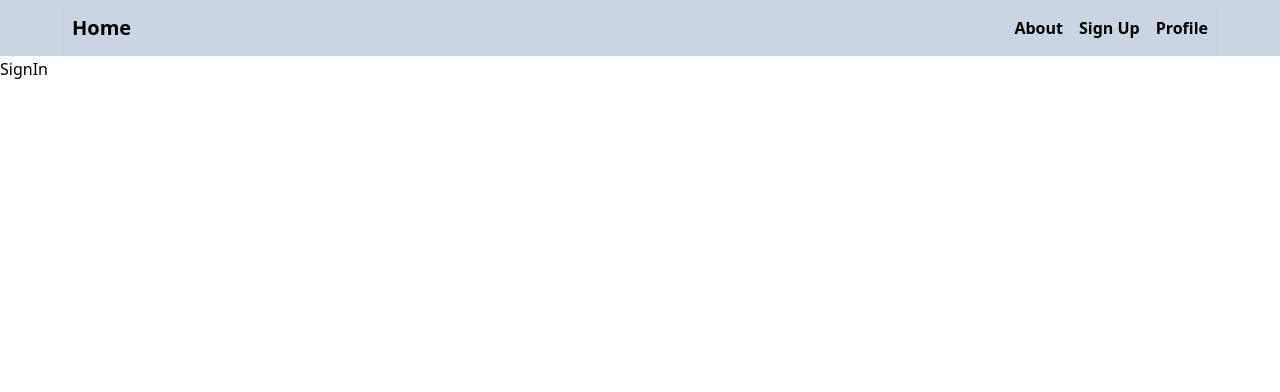
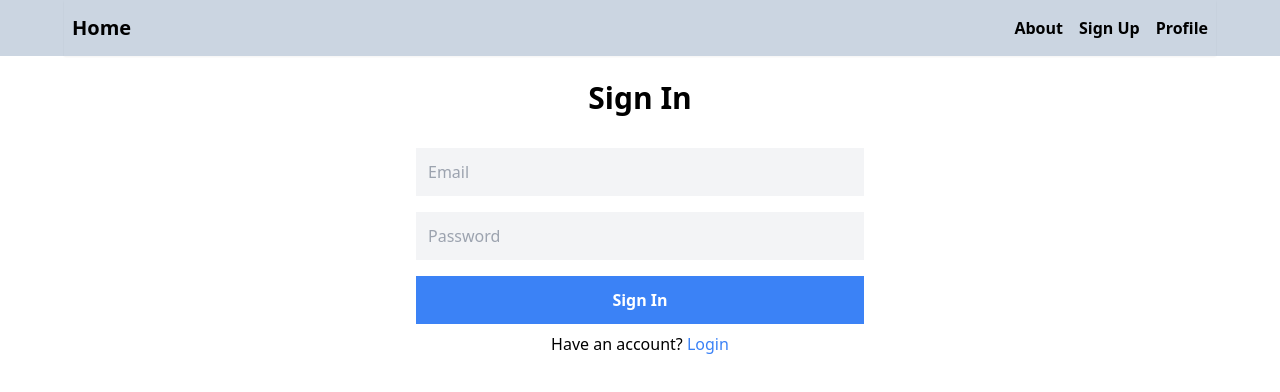
Before and after one commit to Kami-1716/mern-auth, a React (Vite) app in the folder frontend/: page /sign-in in a window 1280 px wide. Shown: the top 392 px of the page. Built offline with nearby package versions, Linux system fonts and the light colour scheme.

Commit message:
Add form validation and error handling to SignIn page

```diff
--- a/frontend/src/pages/SignIn.jsx
+++ b/frontend/src/pages/SignIn.jsx
@@ -1,8 +1,88 @@
-import React from 'react'
+import React, { useState } from 'react'
+import { useForm } from 'react-hook-form'
+import { Link } from 'react-router-dom'
 
 const SignIn = () => {
+  const [userData, setUserData] = useState({})
+  const [isSuccess, setIsSuccess] = useState(false)
+  const [isError, setIsError] = useState(false)
+
+  const { register, handleSubmit, formState: {
+    errors,
+    isSubmitting
+  } } = useForm()
+
+  const onSubmit = async (data) => {
+    const response = await fetch('/api/v1/user/login', {
+      method: 'POST',
+      headers: {
+        'Content-Type': 'application/json',
+      },
+      body: JSON.stringify(data),
+    });
+
+    console.log(response);
+    if (response.ok) {
+      const responseData = await response.json();
+      setUserData(responseData.data);
+      setIsSuccess(true);
+    } else {
+      setIsError(true);
+    }
+  }
+
+  setTimeout(() => {
+    setIsSuccess(false);
+    setIsError(false);
+  }, 4000);
+
   return (
-    <div>SignIn</div>
+    <div className='m-4'>
+      <h1 className='text-3xl text-center font-semibold my-6'>Sign In</h1>
+      <form className='flex flex-col items-center'
+        onSubmit={handleSubmit(onSubmit)}
+      >
+        <input
+          type='email'
+          placeholder='Email'
+          className=' p-3 bg-gray-100 max-w-md w-full outline-none mx-2 my-2'
+          {...register('email', {
+            required: "Email is required",
+            pattern: {
+              value: /^[A-Z0-9._%+-]+@[A-Z0-9.-]+\.[A-Z]{2,4}$/i,
+              message: "Invalid email address"
+            }
+          })}
+        />
+        {errors.email && <p className='text-red-500'>{errors.email.message}</p>}
+        <input
+          type='password'
+          placeholder='Password'
+          className=' p-3 bg-gray-100 max-w-md w-full outline-none mx-2 my-2'
+          {...register('password', {
+            required: "Password is required",
+            minLength: {
+              value: 8,
+              message: "Minimum length is 8"
+            }
+          })}
+        />
+        {errors.password && <p className='text-red-500'>{errors.password.message}</p>}
+
+        <button
+          type='submit'
+          className='p-3 bg-blue-500 max-w-md w-full mx-2 my-2 font-bold text-white hover:bg-blue-600 transition duration-200'
+          disabled={isSubmitting}
+        >
+          {isSubmitting ? 'Signing In...' : 'Sign In'}
+        </button>
+        {isSuccess && <p className='text-green-500'>Logged in Successfully</p>}
+        {isError && <p className='text-red-500'>Something went wrong</p>}
+        <p className='text-right'>Have an account? <span className='text-blue-500'>
+          <Link to='/sign-in'>Login</Link>
+        </span></p>
+      </form>
+    </div>
   )
 }
 
--- a/frontend/src/pages/SignUp.jsx
+++ b/frontend/src/pages/SignUp.jsx
@@ -23,8 +23,6 @@ const SignUp = () => {
       method: 'POST',
       body: formData,
     });
-
-    console.log(response)
     if (response.ok) {
       const responseData = await response.json();
       setUserData(responseData.data);
```
